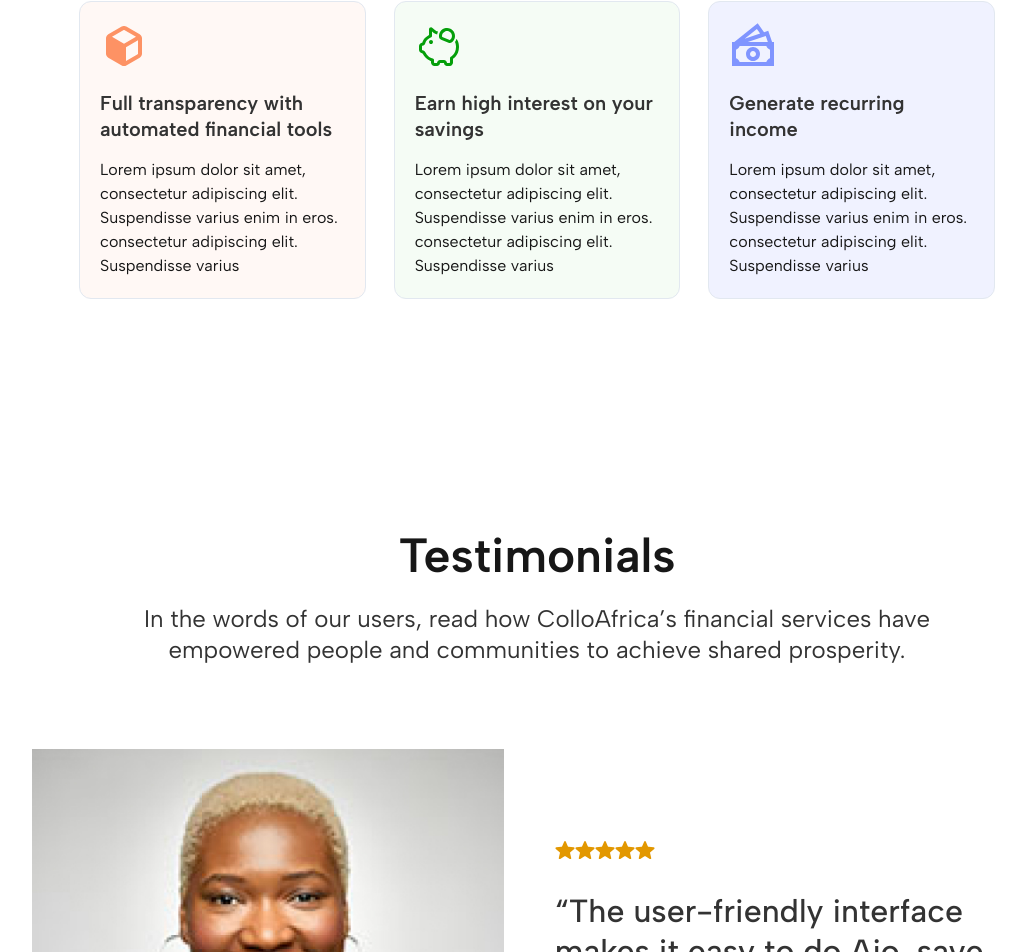
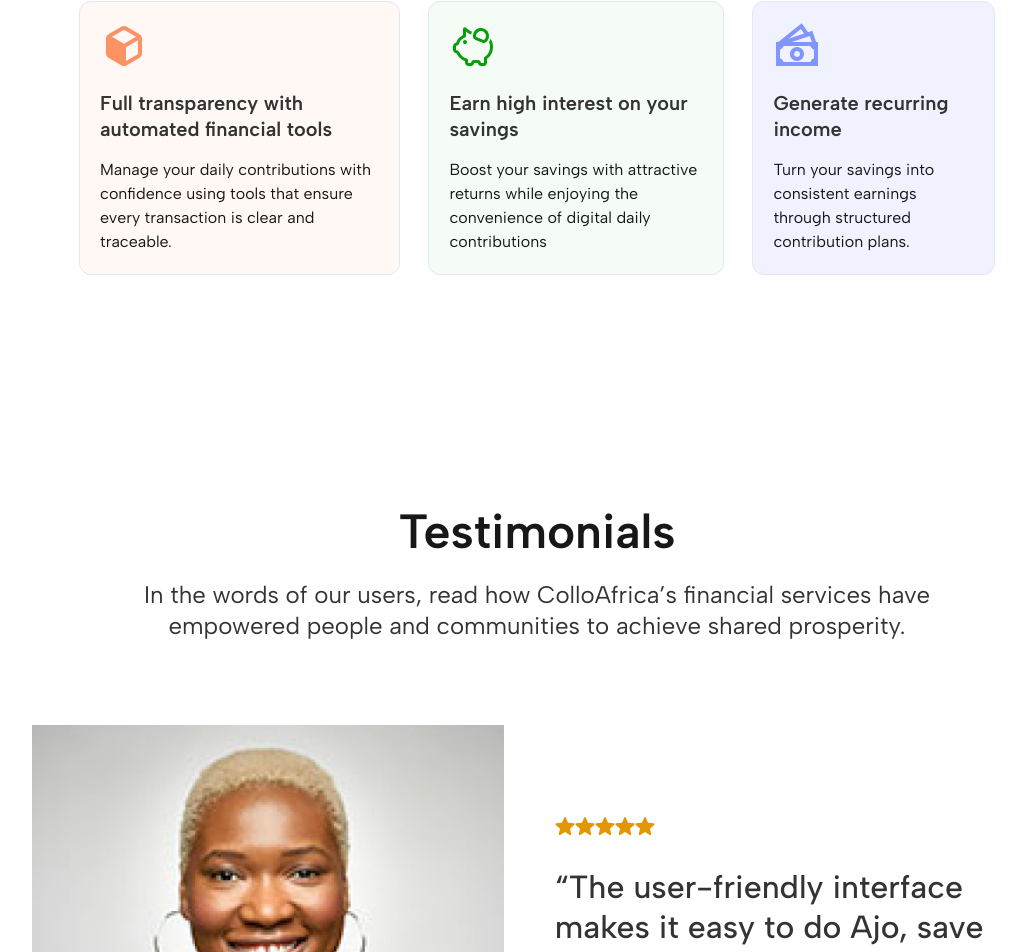
Before and after one commit to hedge-and-alpha/website_v2, a Nuxt app: page / in a window 1280 px wide. Shown: the part 3161-4113 px from the top of the page, without its empty margins (103-1129 px from the left). Built offline with nearby package versions, Linux system fonts and the light colour scheme.

Commit message:
:recycle: Refactor: Update copy

```diff
--- a/pages/index.vue
+++ b/pages/index.vue
@@ -161,7 +161,7 @@
                         Full transparency with automated financial tools
                     </p>
                     <p class="text-collo-heading leading-6">
-                        Lorem ipsum dolor sit amet, consectetur adipiscing elit. Suspendisse varius enim in eros. consectetur adipiscing elit. Suspendisse varius
+                        Manage your daily contributions with confidence using tools that ensure every transaction is clear and traceable.
                     </p>
                 </div>
                 <div class="p-5 rounded-xl border border-[#E2E8F0] bg-[rgba(238,251,238,0.60)]">
@@ -174,7 +174,7 @@
                         Earn high interest on your savings
                     </p>
                     <p class="text-collo-heading leading-6">
-                        Lorem ipsum dolor sit amet, consectetur adipiscing elit. Suspendisse varius enim in eros. consectetur adipiscing elit. Suspendisse varius
+                        Boost your savings with attractive returns while enjoying the convenience of digital daily contributions
                     </p>
                 </div>
                 <div class="p-5 rounded-xl border border-[#E2E8F0] bg-[rgba(225,230,255,0.50)]">
@@ -188,7 +188,7 @@
                         Generate recurring income
                     </p>
                     <p class="text-collo-heading leading-6">
-                        Lorem ipsum dolor sit amet, consectetur adipiscing elit. Suspendisse varius enim in eros. consectetur adipiscing elit. Suspendisse varius
+                        Turn your savings into consistent earnings through structured contribution plans.
                     </p>
                 </div>
             </div>
```
